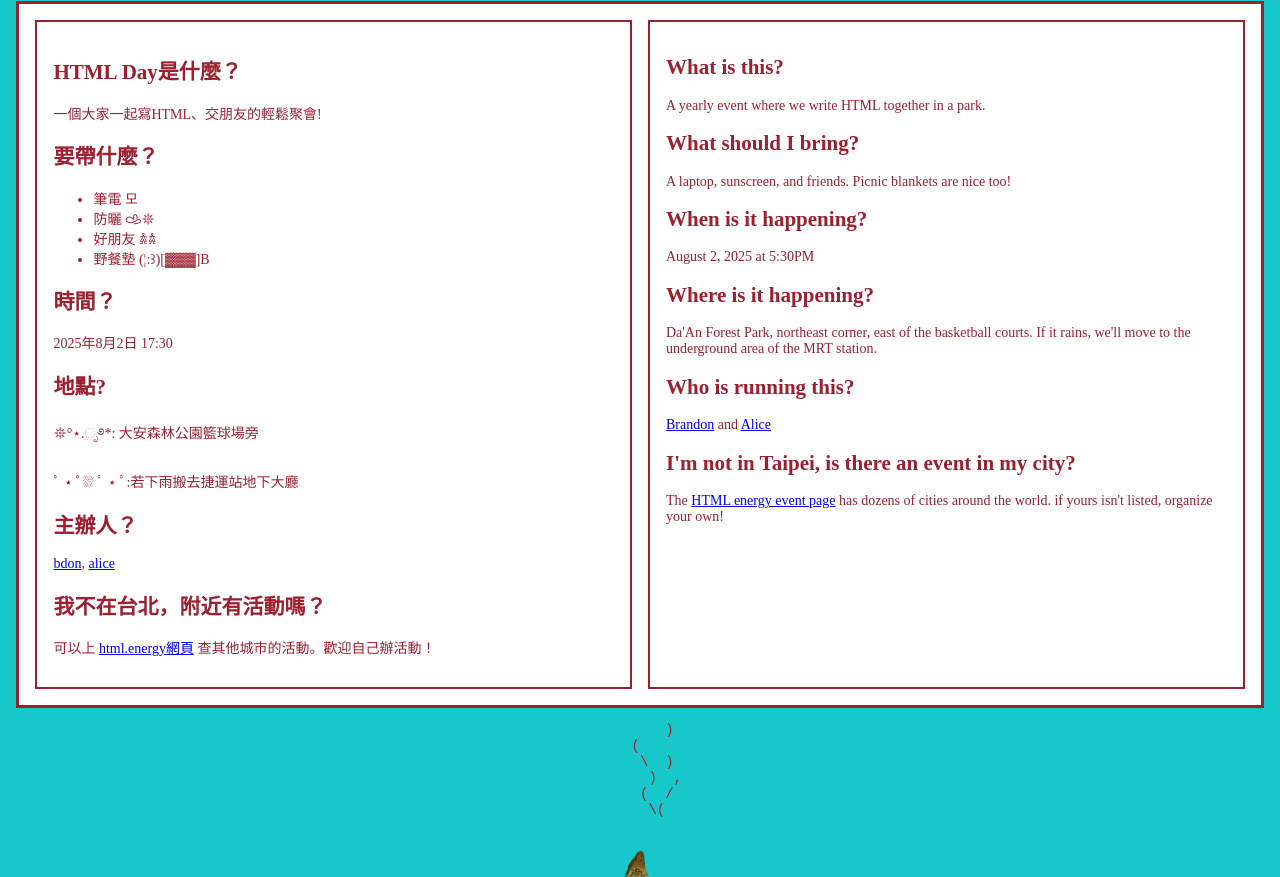
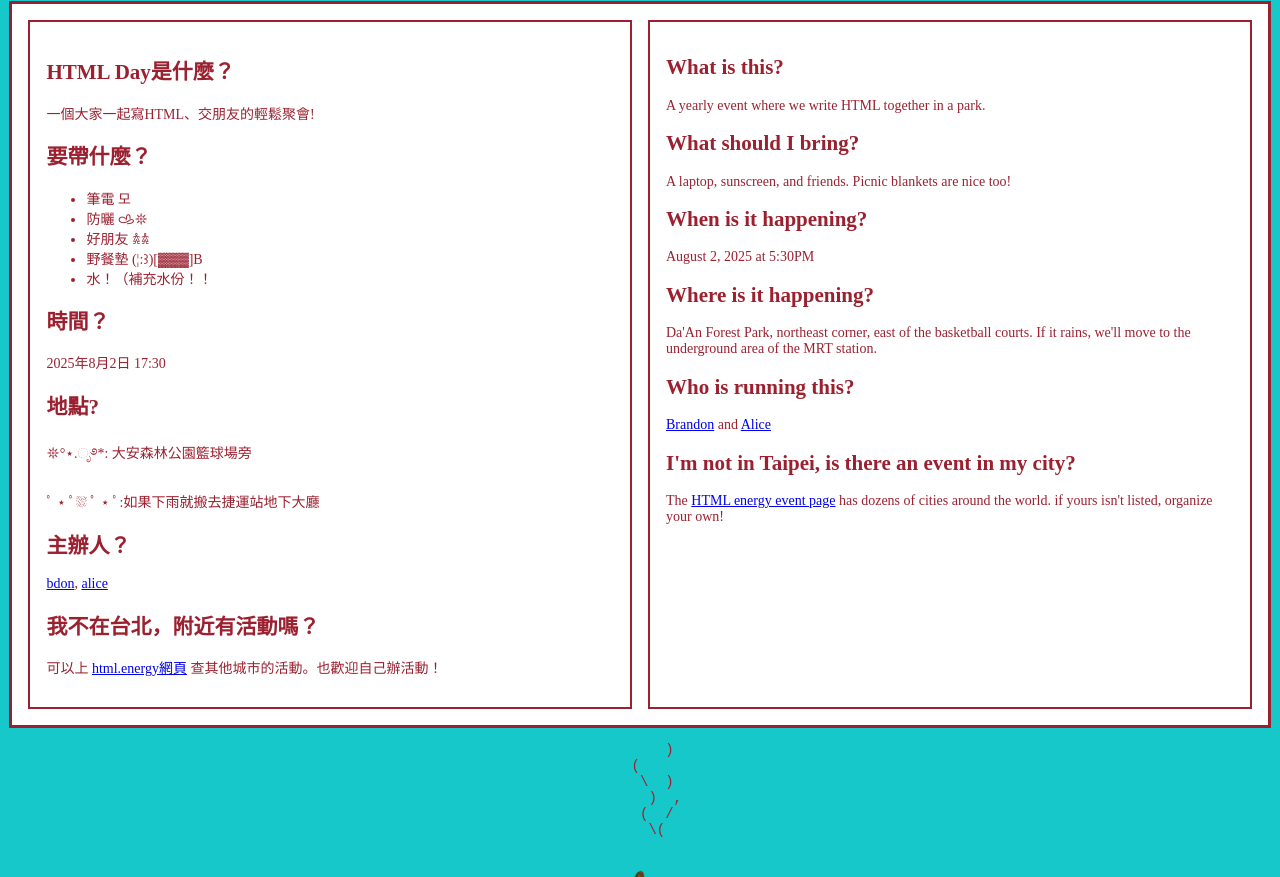
Before and after one commit to bdon/html-day-2025, a plain HTML site: page index.html in a window 1280 px wide. Shown: the part 354-1231 px from the top of the page. Drawn offline with Linux system fonts and the light colour scheme.

Commit message:
minor change

```diff
--- a/index.html
+++ b/index.html
@@ -93,17 +93,18 @@
                     <li>防曬 𐚁𖤓 </li>
                     <li>好朋友 𖠋𖠋 </li>
                     <li>野餐墊 (¦:꒱)[▓▓▓]B </li>
+                    <li>水！（補充水份！！ </li>
                 </ul>
                 <h2>時間？</h2>
                 <p>2025年8月2日 17:30</p>
                 <h2>地點?</h2>
                 <p>𖤓°⋆.ೃ࿔*: 大安森林公園籃球場旁</p>
-                <p>ﾟ ⋆ ﾟ⛆ ﾟ ⋆ ﾟ:若下雨搬去捷運站地下大廳</p>
+                <p>ﾟ ⋆ ﾟ⛆ ﾟ ⋆ ﾟ:如果下雨就搬去捷運站地下大廳</p>
                 <h2>主辦人？</h2>
                 <p><a href="https://bdon.org">bdon</a>, <a href="https://www.instagram.com/flightedcormorant/">alice</a>
                 </p>
                 <h2>我不在台北，附近有活動嗎？</h2>
-                <p>可以上 <a href="https://html.energy">html.energy網頁</a> 查其他城市的活動。歡迎自己辦活動！</p>
+                <p>可以上 <a href="https://html.energy">html.energy網頁</a> 查其他城市的活動。也歡迎自己辦活動！</p>
             </div>
             <div class="box">
                 <h2>What is this?</h2>
```
